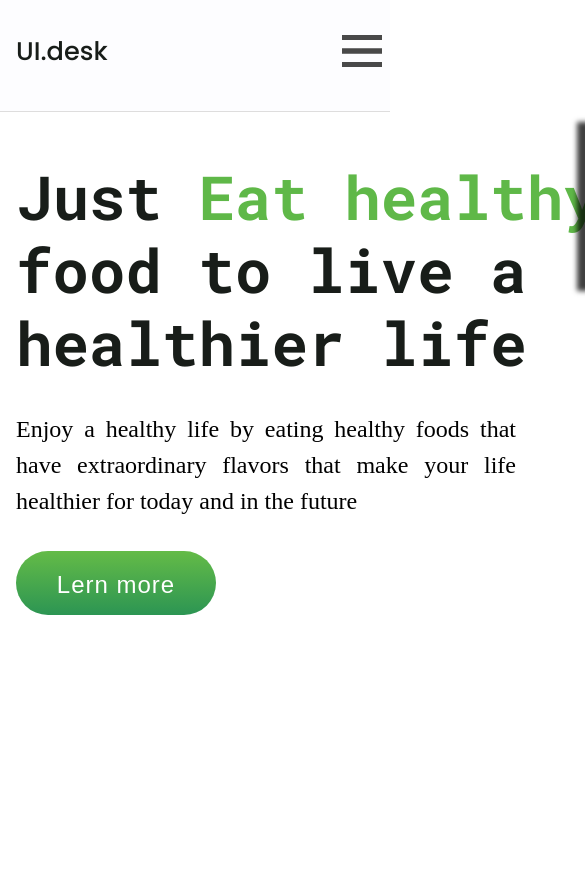
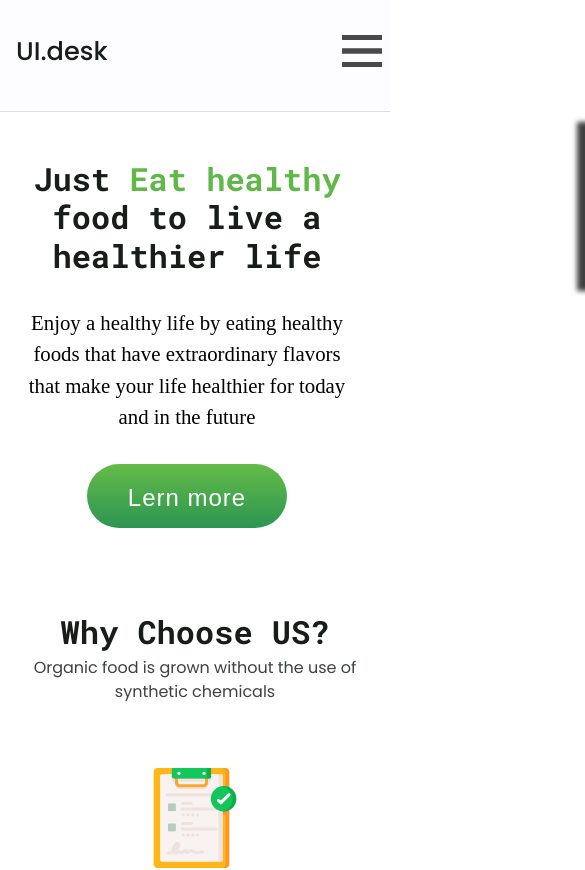
Before and after one commit to tokkaya79/ui-dest, a React (Create React App) app: page / in a window 390 px wide. Shown: the top 870 px of the page, 585 px wide, since content can reach past the window. Before the commit the page ends 844 px from the top, so only its background shows below. Built offline with nearby package versions, Linux system fonts and the light colour scheme; grey boxes are pictures that could not be loaded; a web font is replaced by a local one.

Commit message:
adaptiv header-content, about us, freshVeg

```diff
--- a/src/components/aboutUs/style.scss
+++ b/src/components/aboutUs/style.scss
@@ -1,5 +1,4 @@
 .about-us {
-
     &__content {
         max-width: 35rem;
         margin-right: 6rem;
@@ -28,3 +27,28 @@
         margin-top: 4rem;
     }
 }
+//-------screens------------------
+@media (max-width: 1300px) {
+    .about-us {
+        &__content {
+            max-width: 30rem;
+            margin-right: 4rem;
+        }
+    }
+}
+
+@media (max-width: 1300px) {
+    .about-us {
+        &__inner {
+            justify-content: center;
+            text-align: center;
+        }
+        &__content {
+            max-width: 90%;
+            margin-right: 0;
+        }
+        &__title {
+            margin: 0 0 2rem;
+        }
+    }
+}
--- a/src/components/freshVeg/style.scss
+++ b/src/components/freshVeg/style.scss
@@ -12,3 +12,19 @@
         margin-bottom: 3rem;
     }
 }
+
+//--------screens------------------
+@media (max-width: 1160px){
+    .fresh-veg{
+        &__inner{
+            justify-content: center;
+        }
+        &__content{
+            max-width: 90%;
+            text-align: center;
+        }
+        &__img-box{
+            order: 2;
+        }
+    }
+}
--- a/src/components/headerContent/HeaderContent.js
+++ b/src/components/headerContent/HeaderContent.js
@@ -7,7 +7,7 @@ const HeaderContent = () => {
     return (
         <section className="header-content" id="home">
             <div className="container">
-                <div className="header-content__content">
+                <div className="header-content__wrapper">
                     <div className="header-content__block">
                         <h1 className='header-content__title'>
                             <span className='header-content__span'>Just <span className='header-content__span-green'>Eat healthy</span></span> food to live a healthier
--- a/src/components/headerContent/style.scss
+++ b/src/components/headerContent/style.scss
@@ -1,14 +1,13 @@
 .header-content {
     margin-top: 5rem;
     padding: 5rem 1rem;
-
-    &__content {
+    &__wrapper {
         display: flex;
         align-items: center;
     }
 
     &__block {
-        max-width: 522px;
+        max-width: 32.6rem;
     }
 
     &__title {
@@ -46,3 +45,41 @@
         bottom: 0;
     }
 }
+//----------------screens---------------
+@media (max-width: 900px) {
+    .header-content {
+        &__block {
+            max-width: unset;
+            padding-right: 1rem;
+            text-align: center;
+        }
+        &__text {
+            max-width: unset;
+            text-align: center;
+        }
+        &__images {
+            display: none;
+        }
+        &__span {
+            white-space: unset;
+        }
+    }
+}
+
+@media (max-width: 650px) {
+    .header-content {
+        &__title {
+            font-size: 3rem;
+        }
+    }
+}
+@media (max-width: 450px) {
+    .header-content {
+        &__title {
+            font-size: 2rem;
+        }
+        &__text {
+            font-size: 1.3rem;
+        }
+    }
+}
--- a/src/pages/MainPage.js
+++ b/src/pages/MainPage.js
@@ -15,16 +15,16 @@ function MainPage() {
         <>
             <Header />
             <HeaderContent/>
-            {/* <main>
+            <main>
                 <ChooseUs />
                 <AboutUs />
                 <FreshVeg />
-                <CookedBy />
+                {/* <CookedBy />
                 <SpecialDish />
                 <HappyClients />
-                <FormLetter />
+                <FormLetter /> */}
             </main>
-            <Footer/> */}
+            {/* <Footer/> */}
         </>
     );
 }
--- a/src/styles/main.scss
+++ b/src/styles/main.scss
@@ -38,6 +38,7 @@
 }
 .content{
     max-width: 35rem;
+
 }
 .title {
     font-family: 'Roboto Mono', monospace;
@@ -60,3 +61,30 @@
     font-family: 'Poppins', sans-serif;
     font-weight: 770;
 }
+
+//------------screens----------------------
+@media (max-width: 700px){
+  .title {
+    font-size: 3rem;
+    }
+    .text {
+        font-size: 1.3rem;
+    }
+    .subtitle{
+        font-size: 1.5rem;
+    }
+
+}
+
+@media (max-width: 450px){
+  .title {
+    font-size: 2rem;
+    }
+    .text {
+        font-size: 1rem;
+    }
+    .subtitle{
+        font-size: 1.2rem;
+    }
+
+}
```
Lines whose indentation alone changed are shown as unchanged.
